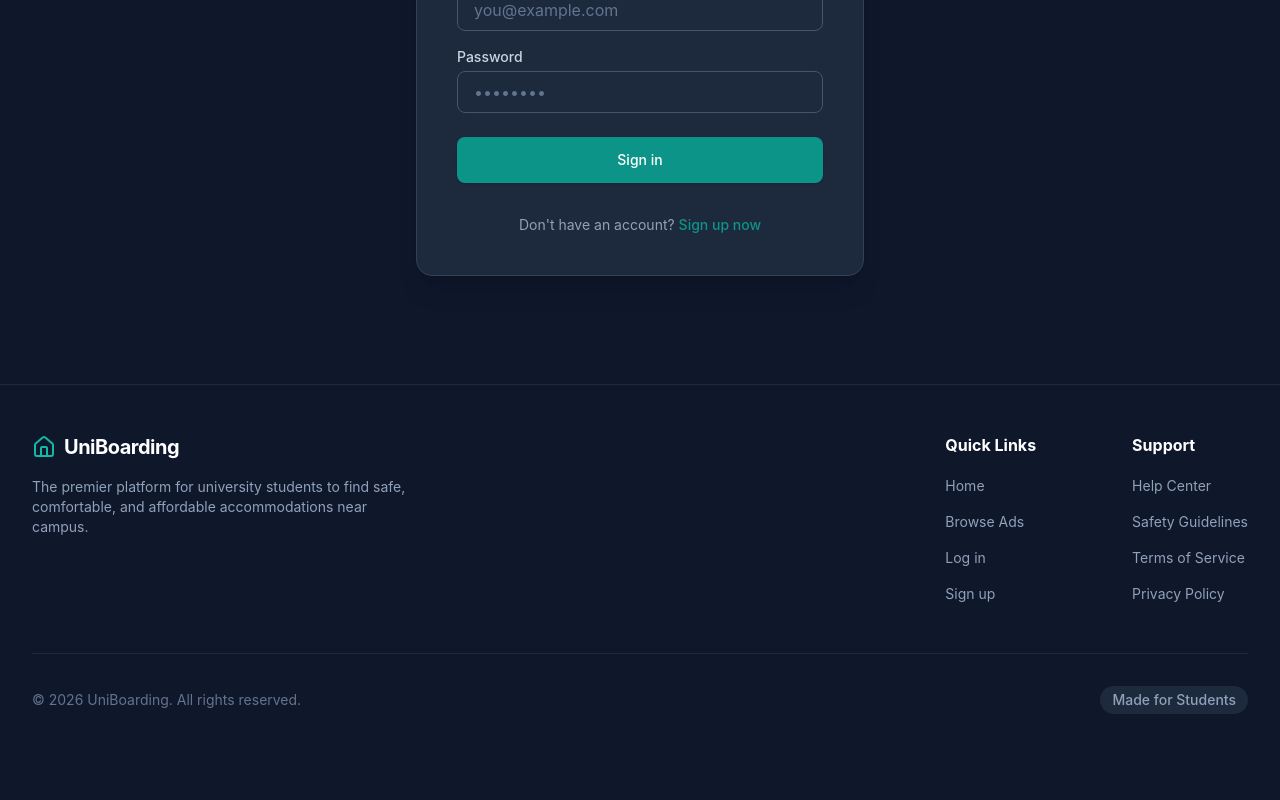
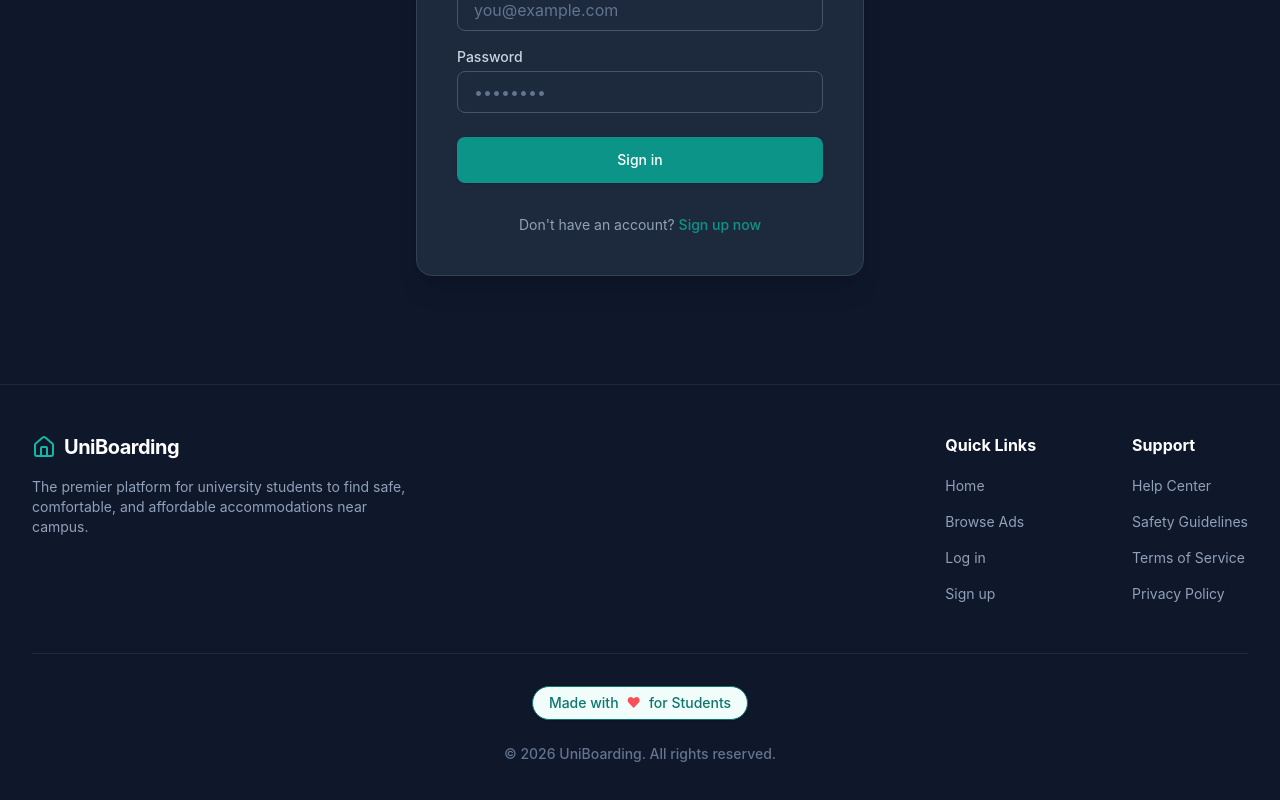
Before and after one commit to SurangaX/-UniStay-Boarding-Finder, a React (Vite) app: page /login in a window 1280 px wide. Shown: the part 417-1217 px from the top of the page. Before the commit the page ends 1179 px from the top, so only its background shows below. Built offline with nearby package versions, Linux system fonts and the light colour scheme.

Commit message:
style: center and redesign footer bottom bar

```diff
--- a/src/components/Footer.jsx
+++ b/src/components/Footer.jsx
@@ -78,15 +78,15 @@ export default function Footer() {
         </div>
 
         {/* Bottom Bar */}
-        <div className="mt-12 pt-8 border-t border-slate-200 dark:border-slate-800 flex flex-col md:flex-row items-center justify-between gap-4">
-          <p className="text-sm text-slate-500 dark:text-slate-500">
+        <div className="mt-12 pt-8 border-t border-slate-200 dark:border-slate-800 flex flex-col items-center justify-center gap-6 text-center">
+          <div className="flex gap-4 items-center">
+            <span className="text-sm font-medium px-4 py-1.5 rounded-full bg-brand-50 text-brand-700 dark:bg-brand-900/30 dark:text-brand-400 border border-brand-200 dark:border-brand-800/50 flex items-center gap-2 shadow-sm transition-all hover:shadow-md">
+              Made with <span className="text-red-500 animate-pulse">♥</span> for Students
+            </span>
+          </div>
+          <p className="text-sm text-slate-500 dark:text-slate-500 font-medium">
             &copy; {currentYear} UniBoarding. All rights reserved.
           </p>
-          <div className="flex gap-4">
-            <span className="text-sm font-medium px-3 py-1 rounded-full bg-slate-100 dark:bg-slate-800 text-slate-600 dark:text-slate-400">
-              Made for Students
-            </span>
-          </div>
         </div>
       </div>
     </footer>
```
